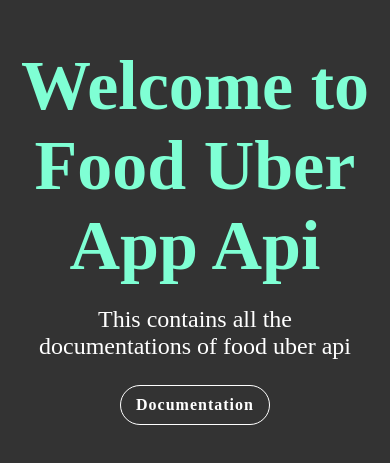
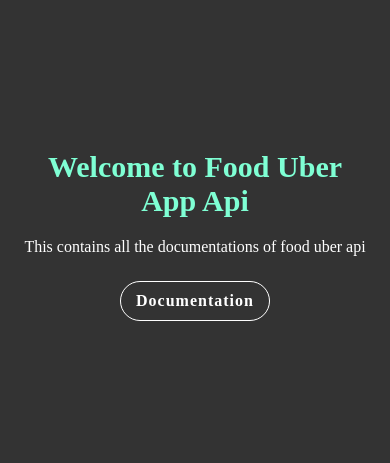
Before and after one commit to codeschool-africa/food-uber-api, a website: page views/index.html in a window 390 px wide. Shown: the part 187-650 px from the top of the page. Drawn offline with Linux system fonts and the light colour scheme.

Commit message:
updated index.html

```diff
--- a/views/index.html
+++ b/views/index.html
@@ -56,6 +56,14 @@
             color: #000;
             border: 1px solid #7FFFD4;
         }
+        @media screen and (max-width: 767px) {
+            h1 {
+                font-size: 30px;
+            }
+            p {
+                font-size: 16px;
+            }
+        }
     </style>
 </head>
 <body>
```
